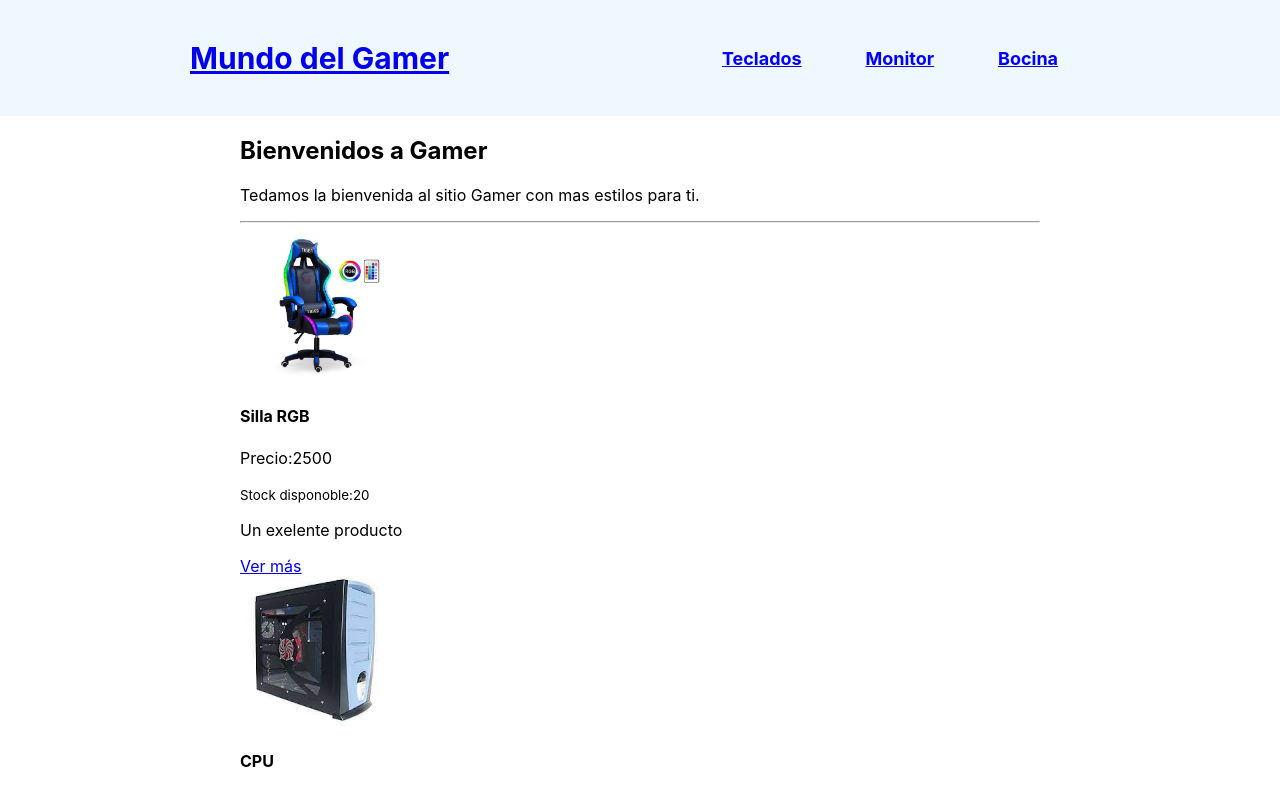
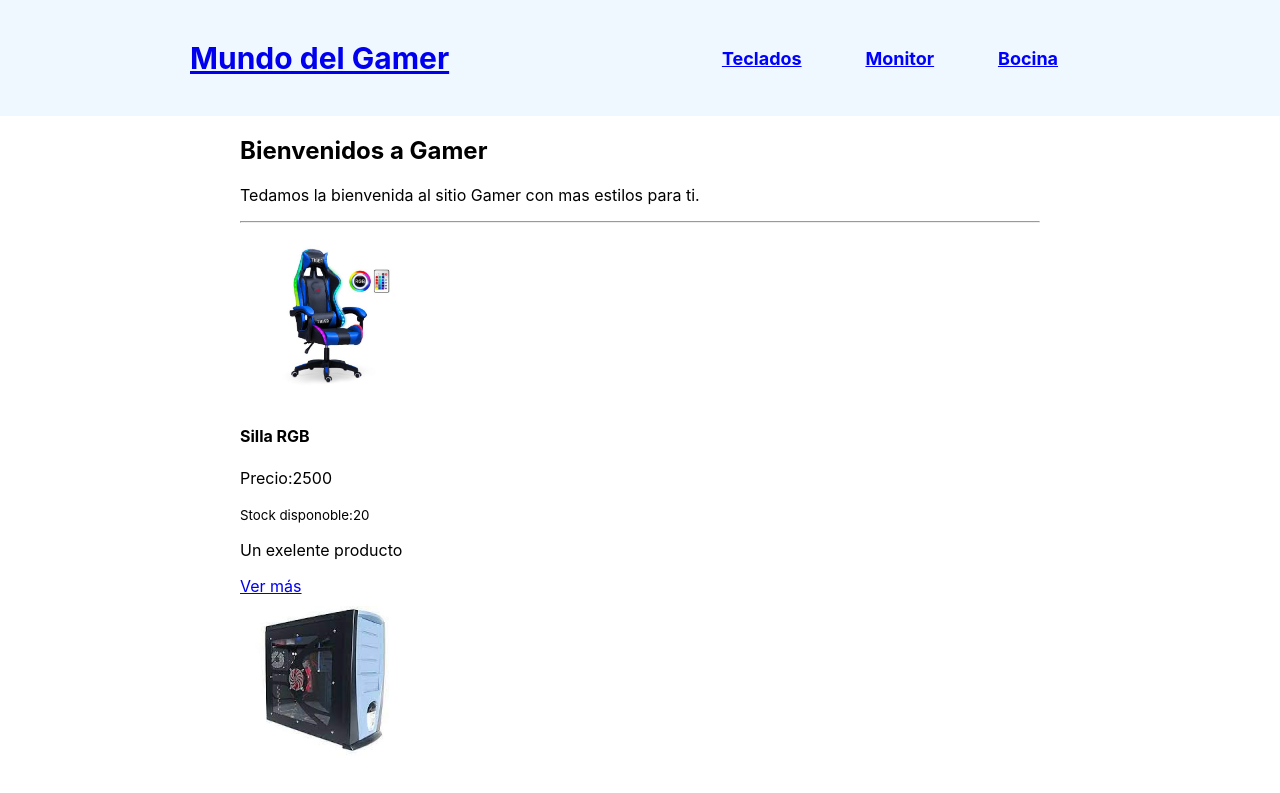
Before and after one commit to Armamag14n09/Curso-React-Js, a React (Create React App) app in the folder rj-armando/: page / in a window 1280 px wide. Shown: the top 793 px of the page. Built offline with nearby package versions, Linux system fonts and the light colour scheme.

Commit message:
PrimeraEntrega

```diff
--- a/rj-armando/src/App.css
+++ b/rj-armando/src/App.css
@@ -48,4 +48,7 @@ ul {
     width: 150px;
     height: 150px;
     justify-items: center;
+    margin: 0 auto;
+    padding: 10px;
+    max-width: 800px;
   }
--- a/rj-armando/src/components/item/item.js
+++ b/rj-armando/src/components/item/item.js
@@ -1,3 +1,4 @@
+
 import { Link } from 'react-router-dom'
 
 
@@ -9,7 +10,7 @@ const Item = ({producto}) => {
             <p>Precio:{producto.precio}</p>
             <small>Stock disponoble:{producto.stock}</small>
             <p>{producto.desc}</p>
-            <Link to={`/item/${producto.id}`} className="btn btn-primary my-2" >Ver más</Link>
+            <Link to={`/item/${producto.id}`} type="button" class="btn btn-lg btn-primary" >Ver más</Link>
 
 
         </div>
```
